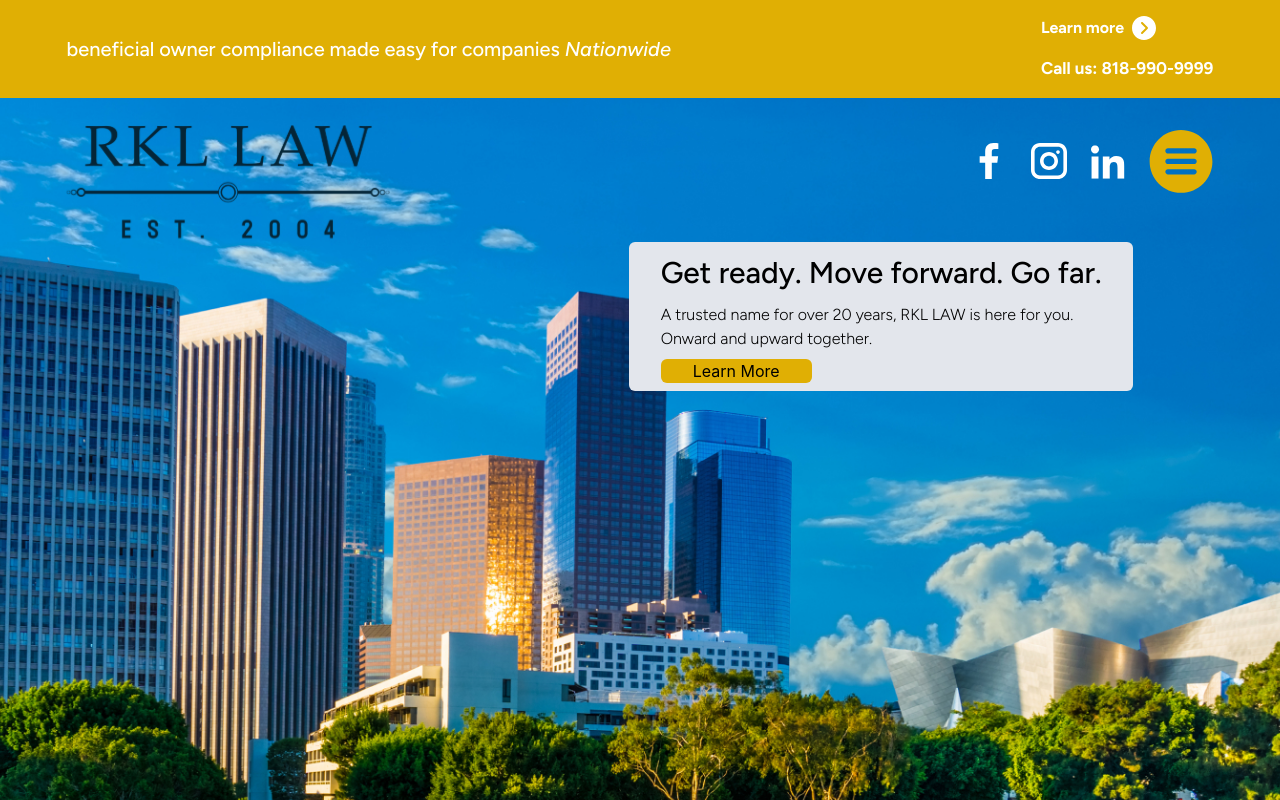
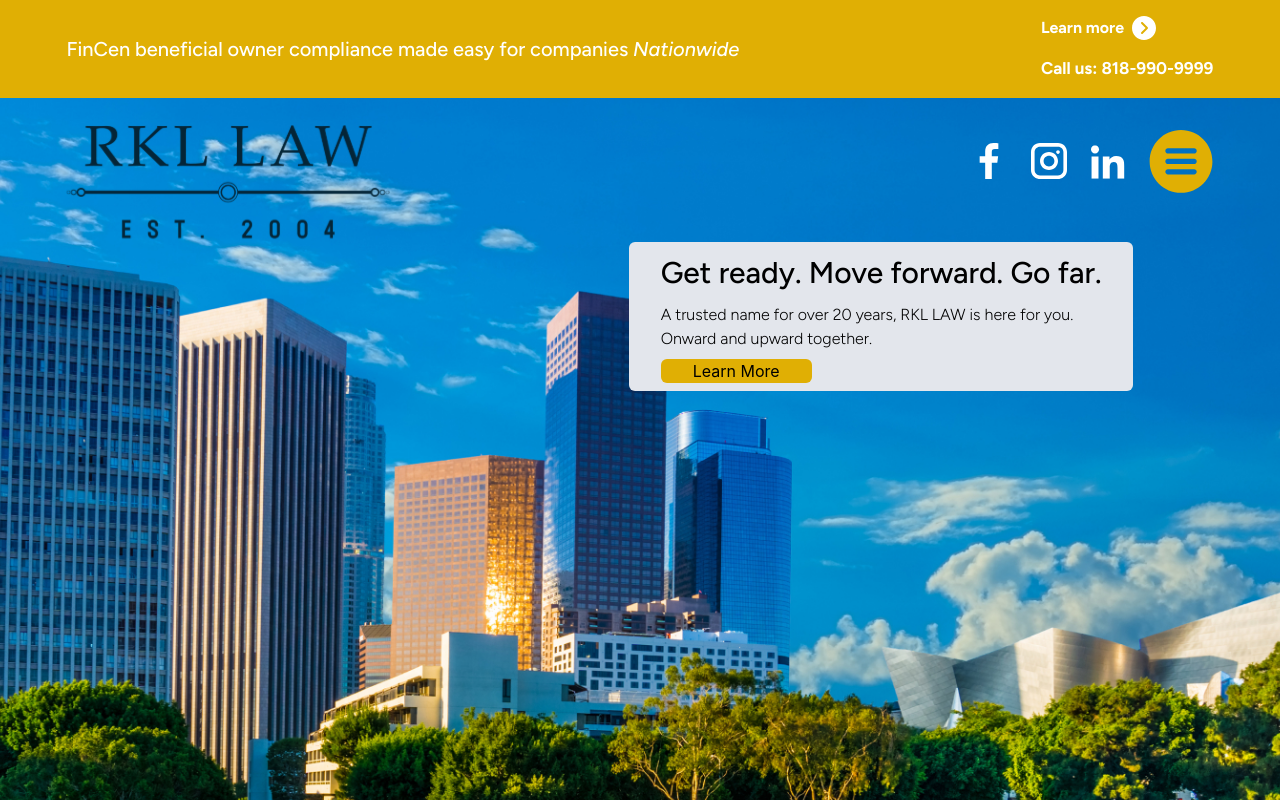
Before and after one commit to Abheerajput/rkllwa, a React (Create React App) app: page / in a window 1280 px wide. Shown: the top 800 px of the page. Built offline with nearby package versions, Linux system fonts and the light colour scheme; a web font is replaced by a local one.

Commit message:
latest-code

```diff
--- a/src/Components/Navbar/Navbar.jsx
+++ b/src/Components/Navbar/Navbar.jsx
@@ -10,7 +10,7 @@ const Navbar = () => {
  <div className="bg-[#E0AF04]  px-[5.2%] py-4 ">
       <div className="flex justify-between items-center">
     <Link to="/boir">
-        <p className="fgt-ff-medium  sx:text-[12px] text-[24px] lg:text-[22px] text-white md:text-[20px]">beneficial owner  compliance   <br className='hidden xs:block sm:block'/>made easy for companies <i>Nationwide</i>  </p>
+        <p className="fgt-ff-medium  sx:text-[12px] text-[24px] lg:text-[22px] text-white md:text-[20px]">FinCen beneficial owner  compliance   <br className='hidden xs:block sm:block'/>made easy for companies <i>Nationwide</i>  </p>
 
         </Link>
         <p className="flex  text-white gap-2 flex-col md:gap-4 fgt-ff-bold text-[16px]">
```
